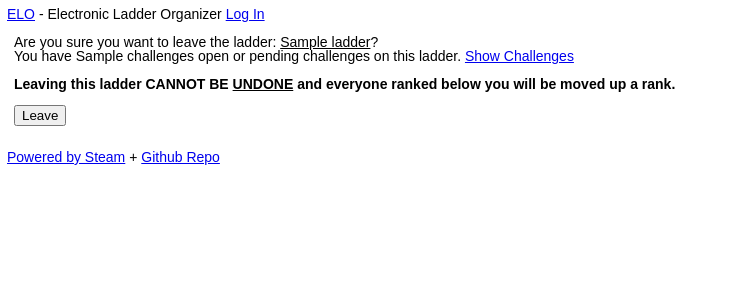
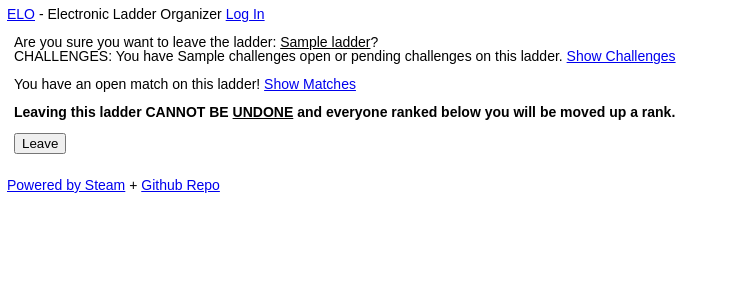
Before and after one commit to GordonsBeard/elo, a Django app: template ladder/templates/confirm_leave.html in a window 1280 px wide. Shown: the top 300 px of the page, without its empty margins (0-730 px from the left). Run offline with Django 3.2, Linux system fonts and the light colour scheme; the template is opened without the code that fills it: most values are stand-ins (such as "Sample title", 1, 10 or a date in 2020); parts of the project's set-up code (start-up, migrations or seed data) failed here and were passed over.

Commit message:
Stops users from accepting/forfeiting canceled matches Adds a warning message to the leave ladder screen informing the user if they have open matches.

```diff
--- a/ladder/templates/confirm_leave.html
+++ b/ladder/templates/confirm_leave.html
@@ -14,7 +14,11 @@
 
 <p>Are you sure you want to leave the ladder: <u>{{ ladder.name }}</u>?</p>
 {% if challenges %}
-<p>You have {{ challenges }} open or pending challenges on this ladder. <a href="{% url 'user:message_challenges' %}">Show Challenges</a></p>
+<p>CHALLENGES: You have {{ challenges }} open or pending challenges on this ladder. <a href="{% url 'user:message_challenges' %}">Show Challenges</a></p>
+<br/>
+{% endif %}
+{% if matches %}
+<p> You have an open match on this ladder! <a href="{% url 'user:message_matches' %}">Show Matches</a></p>
 {% endif %}
 <br />
 <p><strong>Leaving this ladder CANNOT BE <u>UNDONE</u> and everyone ranked below you will be moved up a rank.</strong></p>
--- a/ladder/views.py
+++ b/ladder/views.py
@@ -155,8 +155,9 @@ def leave_ladder(request, ladder_slug):
 
     # If GET: display confirmation of the leave
     if request.method == 'GET':
-        challenges = Challenge.objects.filter( (Q(challengee = request.user) | Q(challenger = request.user)) & Q(accepted = Challenge.STATUS_NOT_ACCEPTED) ).count()
-        return render_to_response('confirm_leave.html', {"ladder":ladder,"challenges":challenges}, context_instance=RequestContext(request))
+        challenges  = Challenge.objects.filter  ( (Q(challengee = request.user) | Q(challenger = request.user)) & Q(accepted = Challenge.STATUS_NOT_ACCEPTED) ).count()
+        matches     = Match.objects.filter( (Q(challengee = request.user) | Q(challenger = request.user)) & Q(ladder = ladder) & Q(date_complete__isnull = True) ).count()
+        return render_to_response('confirm_leave.html', {"ladder":ladder,"challenges":challenges, "matches":matches}, context_instance=RequestContext(request))
 
     # If POST and user is unranked: abort
     elif request.method == 'POST' and not _user_already_ranked(request.user, ladder):
```
Also changed, not shown: usercontrol/views.py (+8 -2 lines).
